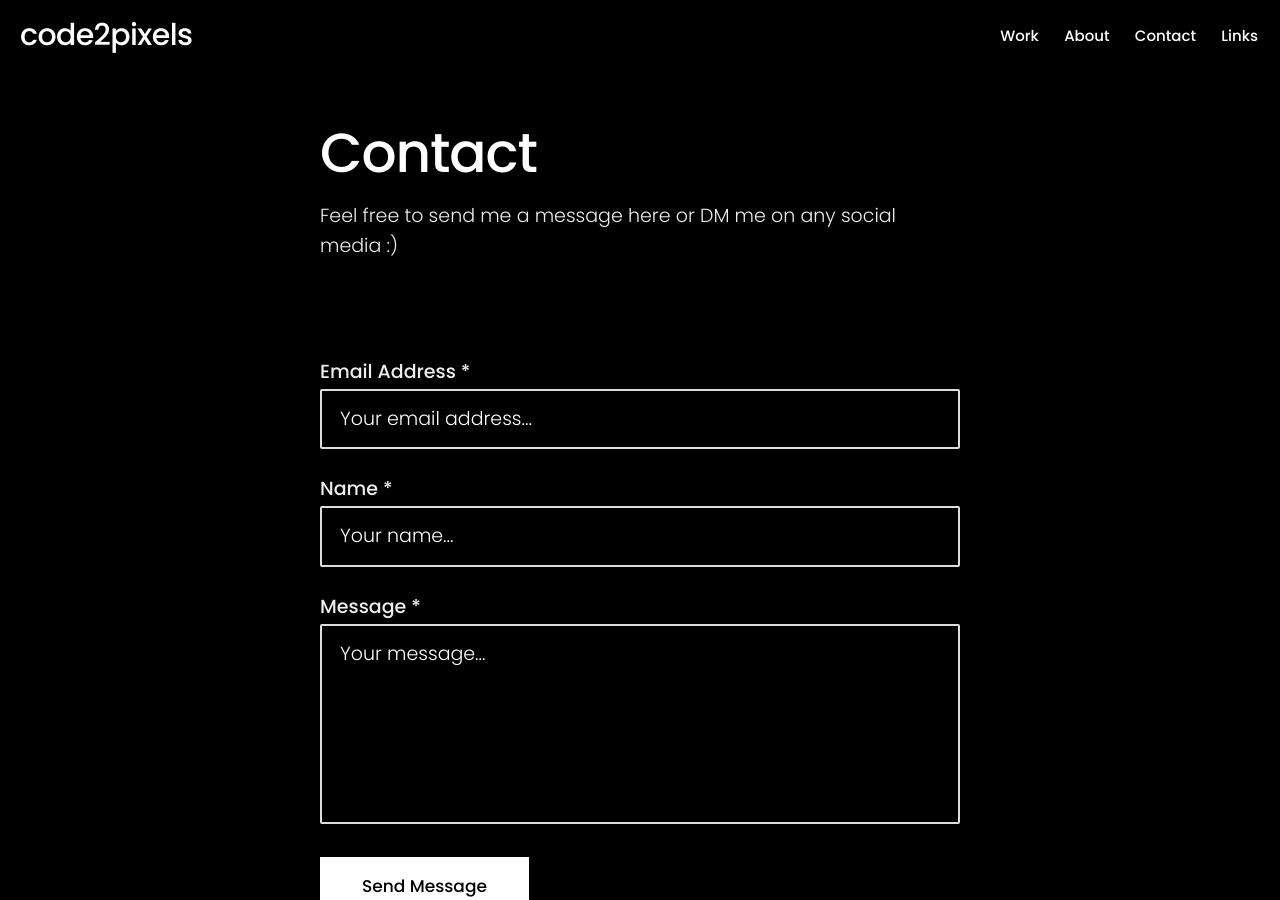
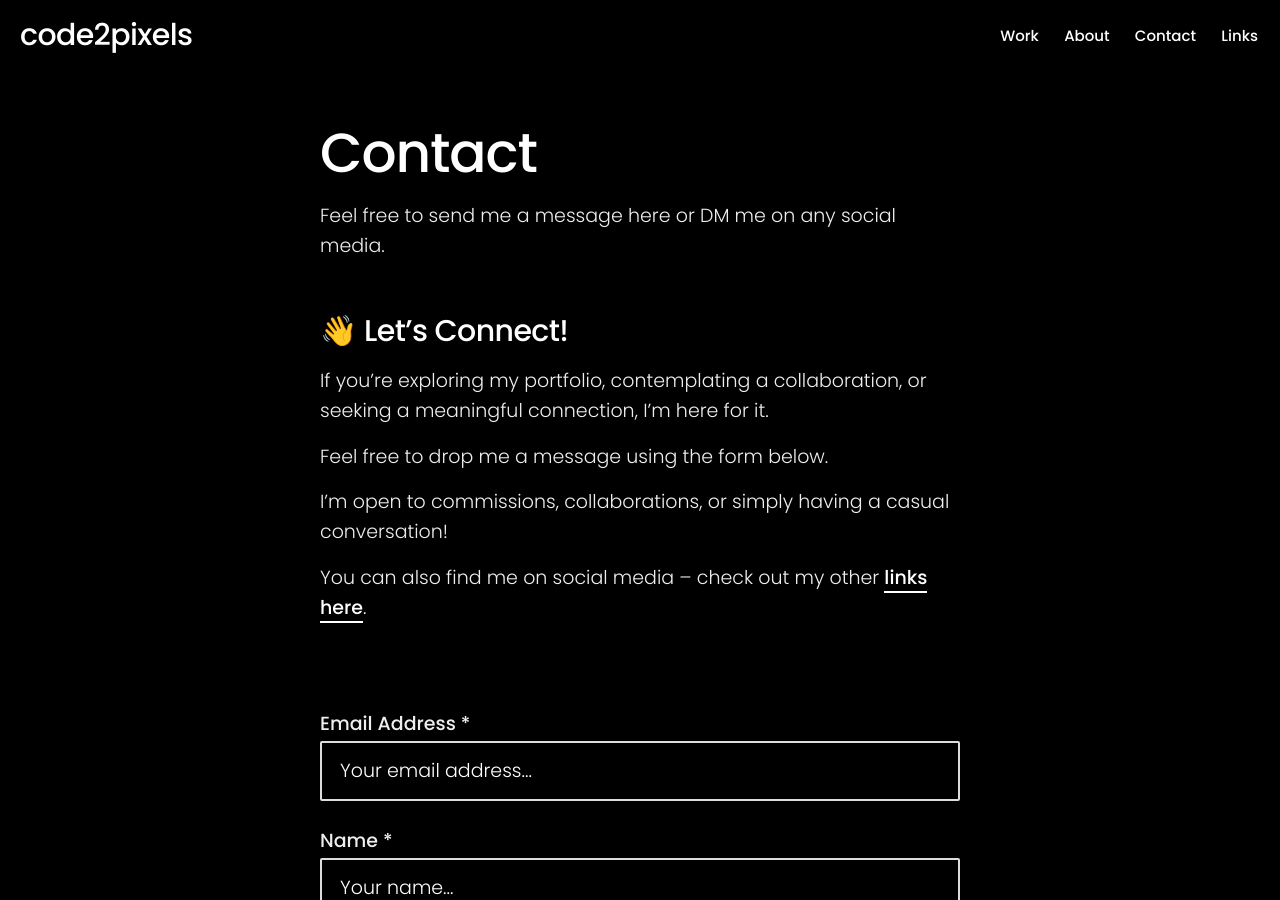
Before and after one commit to code2pixels-genart/code2pixels.xyz, a Jekyll site: the page built from _pages/contact.md, in a window 1280 px wide and 900 px high. Built offline with Jekyll 4.4.1, drawn with Linux system fonts in a browser that asks for light colours; nearby versions of some CDN libraries.

Commit message:
Update contact.md

```diff
--- a/_pages/contact.md
+++ b/_pages/contact.md
@@ -1,8 +1,18 @@
 ---
 title: Contact
-subtitle: Feel free to send me a message here or DM me on any social media :)
+subtitle: Feel free to send me a message here or DM me on any social media.
 description: Contact code2pixels
 featured_image: /images/favicon.jpg
 ---
 
+### 👋 Let's Connect!
+
+If you're exploring my portfolio, contemplating a collaboration, or seeking a meaningful connection, I'm here for it.
+
+Feel free to drop me a message using the form below.
+
+I'm open to commissions, collaborations, or simply having a casual conversation!
+
+You can also find me on social media – check out my other <a href="/links">links here</a>.
+
 {% include contact-form.html %}
```
